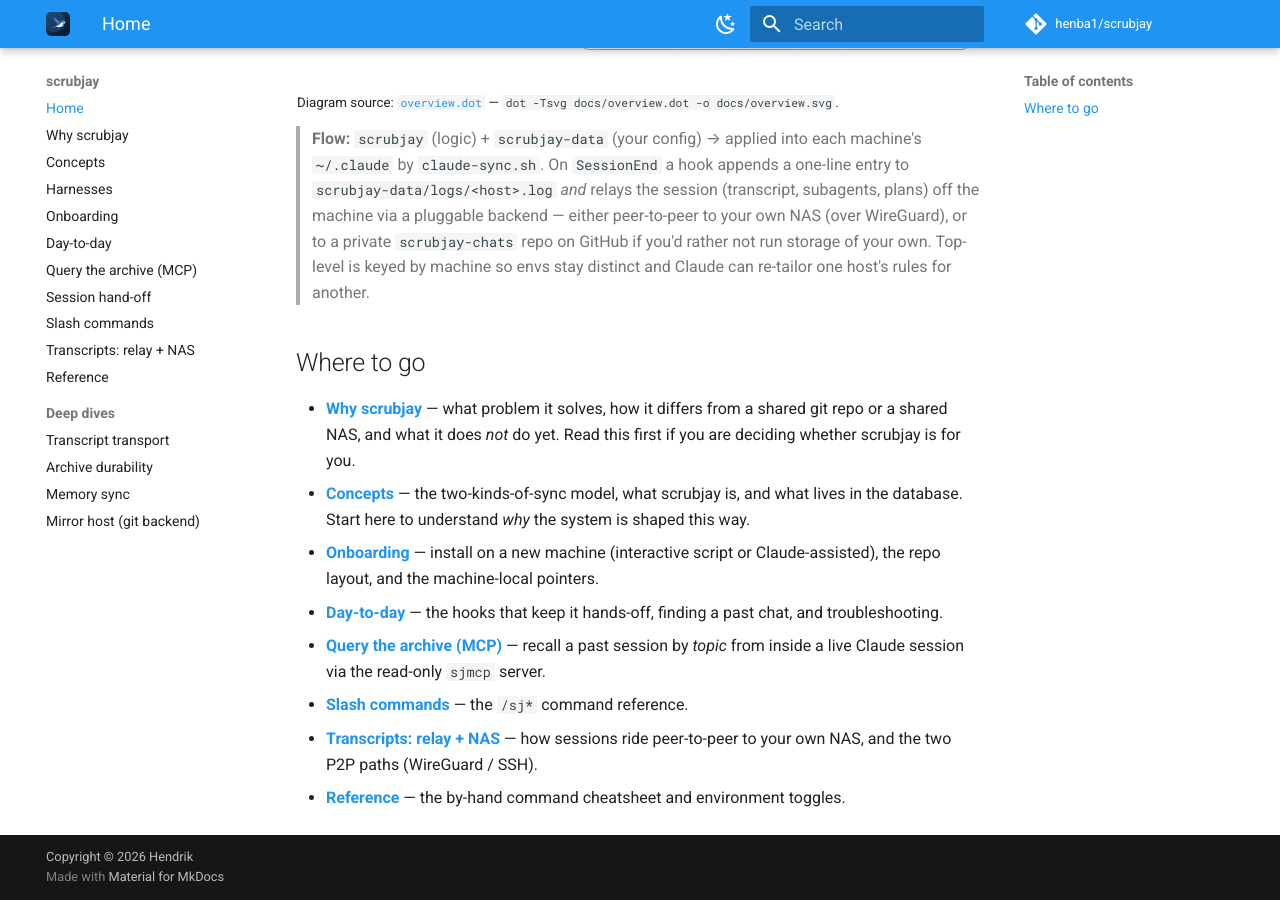
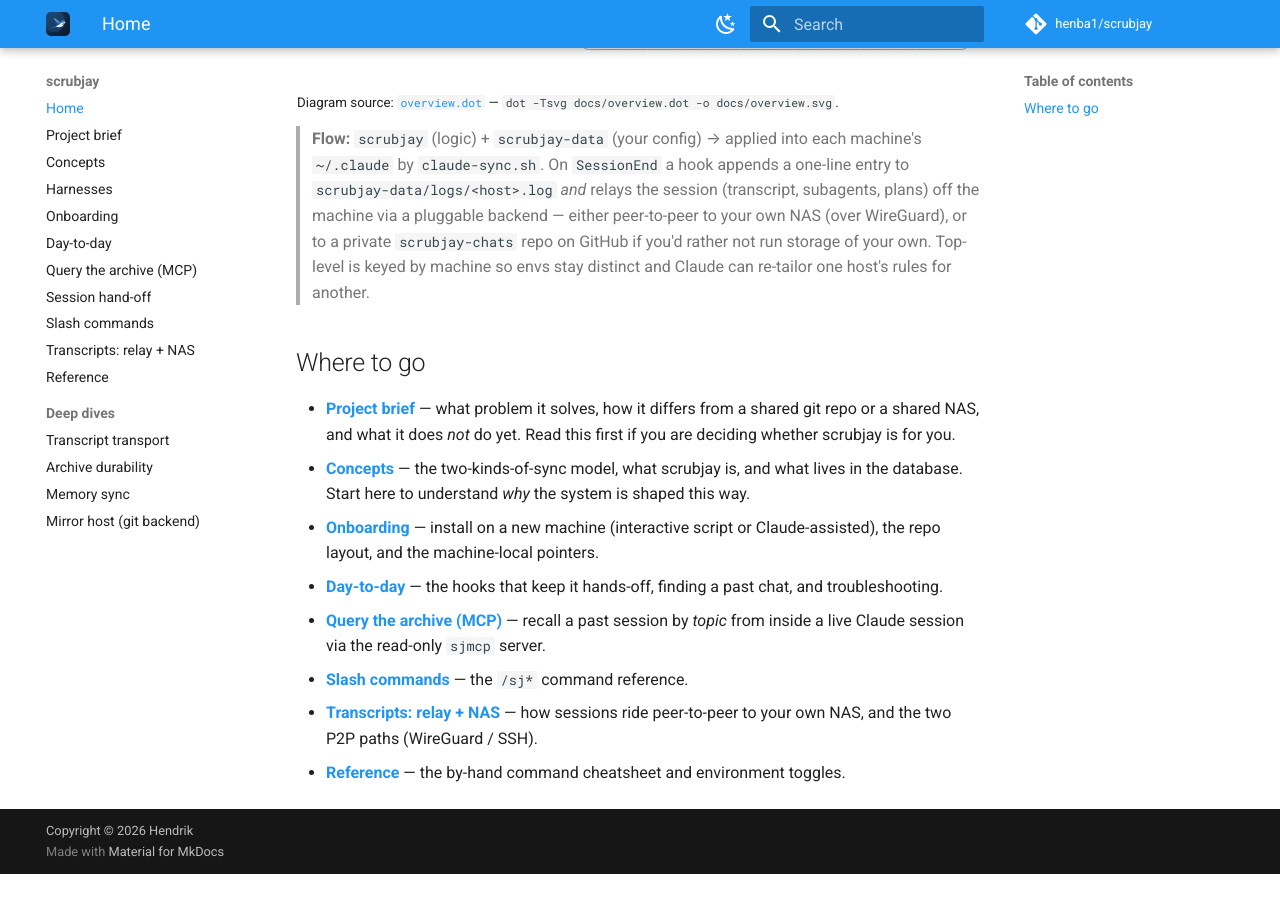
Before and after one commit to henba1/scrubjay, an MkDocs documentation site: the page built from docs/index.md, in a window 1280 px wide and 900 px high, scrolled down 897 px. Built offline with MkDocs 1.6.1 and Material for MkDocs 9.7.7, drawn with Linux system fonts in a browser that asks for light colours; comment, search, counter and statistics services are not loaded; after the commit the page ends 1771 px from its top, so only the background shows below that.

Commit message:
docs: name the page what it is — /projectbrief/, not /why/
The URL is the artifact here: this page exists to be sent to someone, and
"project brief" is what you'd call it in the message that carries the link.
Renames the file, the nav entry and the heading together so the label, the
title and the path all agree.

Co-Authored-By: Claude <noreply@anthropic.com>

```diff
--- a/docs/index.md
+++ b/docs/index.md
@@ -26,7 +26,7 @@ without leaking anything:
 
 ## Where to go
 
-- **[Why scrubjay](why.md)** — what problem it solves, how it differs from a shared git
+- **[Project brief](projectbrief.md)** — what problem it solves, how it differs from a shared git
   repo or a shared NAS, and what it does *not* do yet. Read this first if you are deciding
   whether scrubjay is for you.
 - **[Concepts](concepts.md)** — the two-kinds-of-sync model, what scrubjay is, and
--- a/mkdocs.yml
+++ b/mkdocs.yml
@@ -56,7 +56,7 @@ plugins:
       sections:
         Overview:
           - index.md
-          - why.md
+          - projectbrief.md
           - concepts.md
           - harnesses.md
         Setup & operation:
@@ -76,7 +76,7 @@ plugins:
 
 nav:
   - Home: index.md
-  - Why scrubjay: why.md
+  - Project brief: projectbrief.md
   - Concepts: concepts.md
   - Harnesses: harnesses.md
   - Onboarding: onboarding.md
```
Also changed, not shown: docs/projectbrief.md (renamed from docs/why.md, +1 -1 lines).
